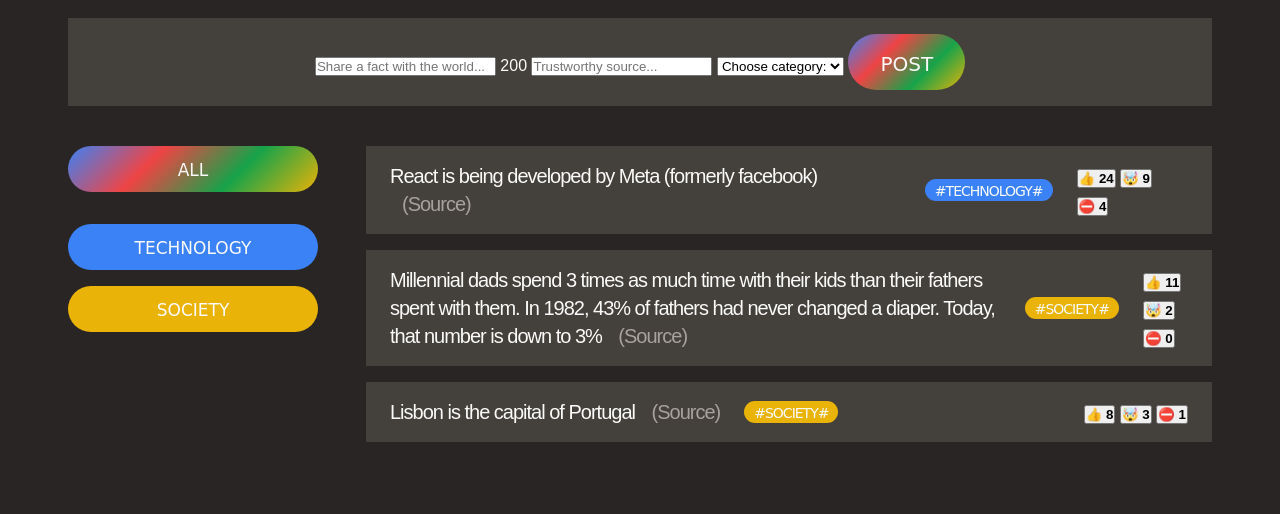
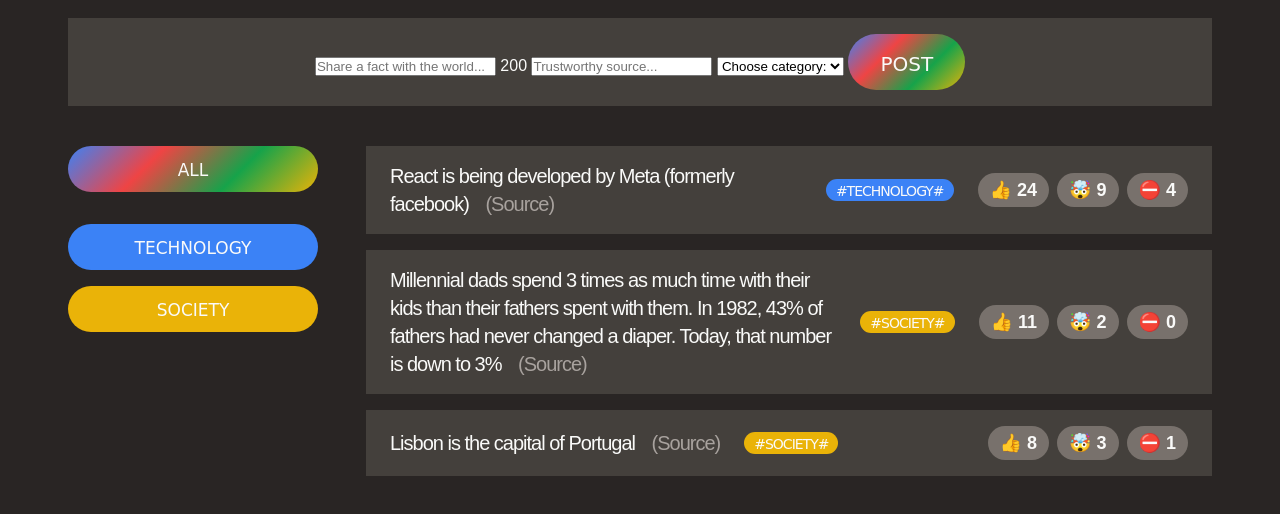
Before and after one commit to Dmytr1K/today-i-learned, a website: page index.html in a window 1280 px wide. Shown: the part 138-652 px from the top of the page. Drawn offline with Linux system fonts and the light colour scheme; a web font is replaced by a local one.

Commit message:
add vote buttons styling

```diff
--- a/index.html
+++ b/index.html
@@ -7,7 +7,7 @@
     <link rel="preconnect" href="https://fonts.googleapis.com" />
     <link rel="preconnect" href="https://fonts.gstatic.com" crossorigin />
     <link
-      href="https://fonts.googleapis.com/css2?family=Coiny&family=Sono:wght@400;600;700&display=swap"
+      href="https://fonts.googleapis.com/css2?family=Coiny&family=Sono:wght@400;600&display=swap"
       rel="stylesheet"
     />
     <link rel="stylesheet" href="style.css" />
@@ -60,9 +60,9 @@
               </p>
               <span class="tag" style="background-color: #3b82f6">#technology#</span>
               <div class="vote-buttons">
-                <button>👍 <b>24</b></button>
-                <button>🤯 <b>9</b></button>
-                <button>⛔️ <b>4</b></button>
+                <button>👍 24</button>
+                <button>🤯 9</button>
+                <button>⛔️ 4</button>
               </div>
             </li>
             <li class="fact">
@@ -79,9 +79,9 @@
               </p>
               <span class="tag" style="background-color: #eab308">#society#</span>
               <div class="vote-buttons">
-                <button>👍 <b>11</b></button>
-                <button>🤯 <b>2</b></button>
-                <button>⛔️ <b>0</b></button>
+                <button>👍 11</button>
+                <button>🤯 2</button>
+                <button>⛔️ 0</button>
               </div>
             </li>
             <li class="fact">
@@ -93,9 +93,9 @@
               </p>
               <span class="tag" style="background-color: #eab308">#society#</span>
               <div class="vote-buttons">
-                <button>👍 <b>8</b></button>
-                <button>🤯 <b>3</b></button>
-                <button>⛔️ <b>1</b></button>
+                <button>👍 8</button>
+                <button>🤯 3</button>
+                <button>⛔️ 1</button>
               </div>
             </li>
           </ul>
--- a/style.css
+++ b/style.css
@@ -104,6 +104,27 @@ ul {
 
 .vote-buttons {
   margin-left: auto;
+  flex-shrink: 0;
+
+  display: flex;
+  gap: 8px;
+}
+
+.vote-buttons button {
+  border: none;
+  background-color: #78716c;
+  font-size: 18px;
+  padding: 6px 12px;
+  border-radius: 100px;
+  color: inherit;
+  font-family: inherit;
+  font-weight: 600;
+  cursor: pointer;
+  transition: 0.3s;
+}
+
+.vote-buttons button:hover {
+  background-color: #292524;
 }
 
 .btn {
```
